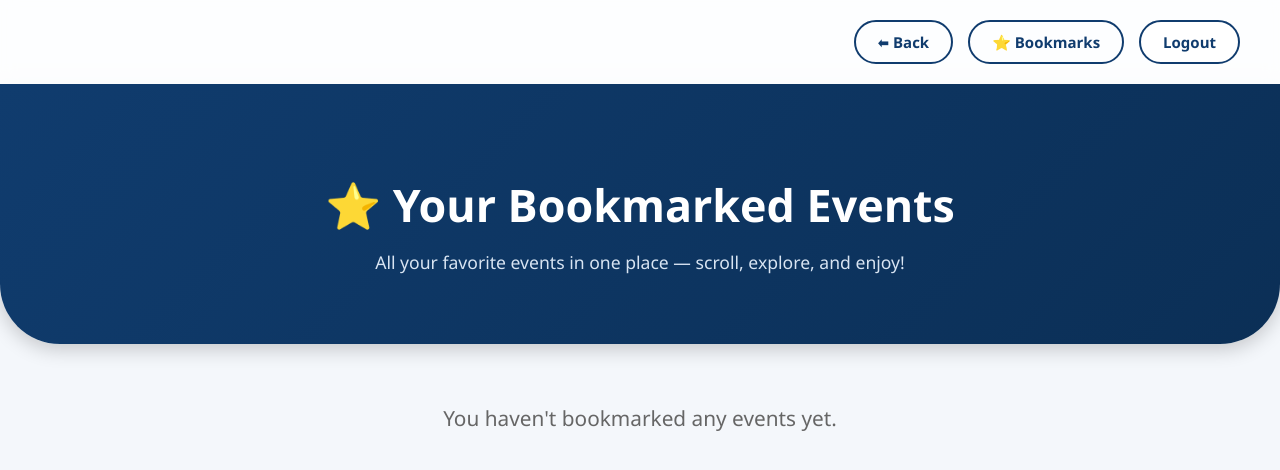
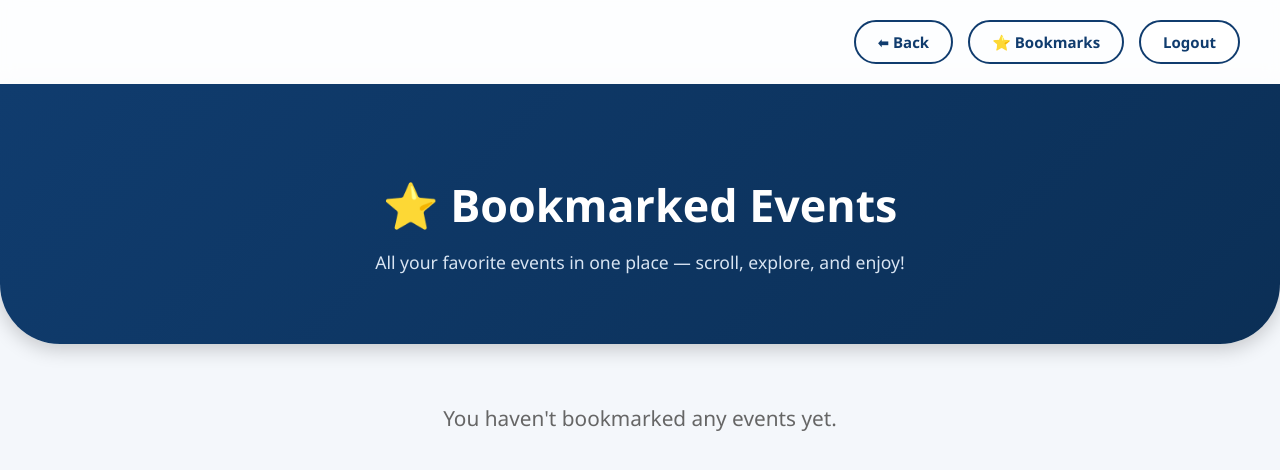
Before and after one commit to Gongz024/CSIT327-G2-QREntry, a Django app: page /accounts/bookmarks/ in a window 1280 px wide. Shown: the top 470 px of the page. Run offline with Django 5.2, Linux system fonts and the light colour scheme; the visitor is signed in with stand-in values (Sample User, id 1).

Commit message:
Added a Bookmark design

```diff
--- a/accounts/templates/accounts/bookmark.html
+++ b/accounts/templates/accounts/bookmark.html
@@ -20,7 +20,7 @@
     <!-- Hero Section -->
     <section class="hero fade-in">
         <div class="hero-content">
-            <h1>⭐ Your Bookmarked Events</h1>
+            <h1>⭐ Bookmarked Events</h1>
             <p>All your favorite events in one place — scroll, explore, and enjoy!</p>
         </div>
     </section>
```
